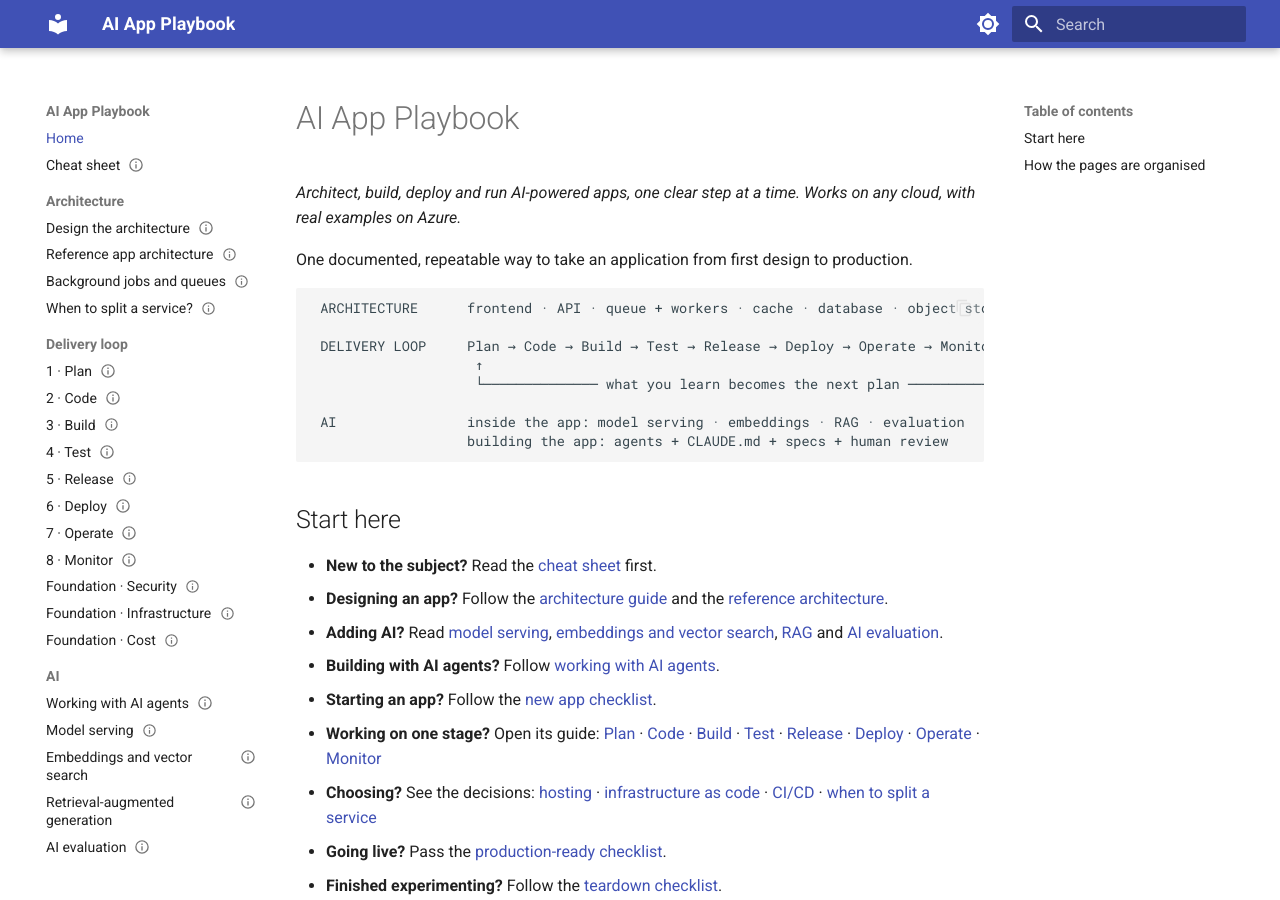
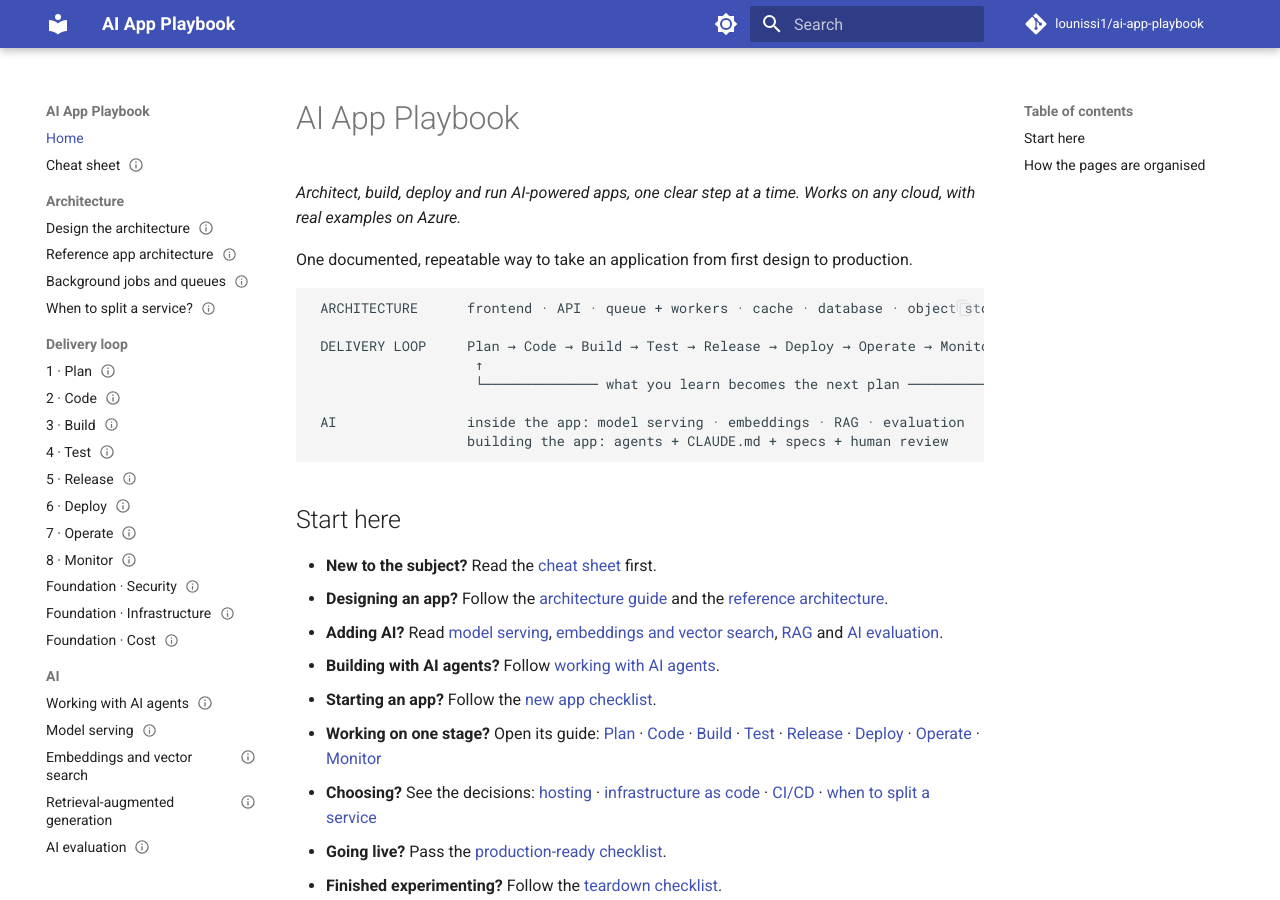
Before and after one commit to lounissi1/ai-app-playbook, an MkDocs documentation site: the page built from docs/index.md, in a window 1280 px wide and 900 px high. Built offline with MkDocs 1.6.1 and Material for MkDocs 9.7.7, drawn with Linux system fonts in a browser that asks for light colours; comment, search, counter and statistics services are not loaded.

Commit message:
Publish the docs site to GitHub Pages from main
The workflow still builds and checks every pull request; pushes to main
now also upload the built site and deploy it to GitHub Pages. Adds
site_url and repository links to mkdocs.yml and the site link to README.

Co-Authored-By: Claude Opus 5.5 <noreply@anthropic.com>
Claude-Session: https://claude.ai/code/session_01JJqaZ32RZCU8uSa8ktxS54

```diff
--- a/mkdocs.yml
+++ b/mkdocs.yml
@@ -1,5 +1,9 @@
 site_name: AI App Playbook
 site_description: Architect, build, deploy and run AI-powered apps, one clear step at a time. Works on any cloud, with real examples on Azure.
+site_url: https://lounissi1.github.io/ai-app-playbook/
+repo_url: https://github.com/lounissi1/ai-app-playbook
+repo_name: lounissi1/ai-app-playbook
+edit_uri: edit/main/docs/
 docs_dir: docs
 theme:
   name: material
```
Also changed, not shown: README.md (+3 -1 lines), 1 other file.
